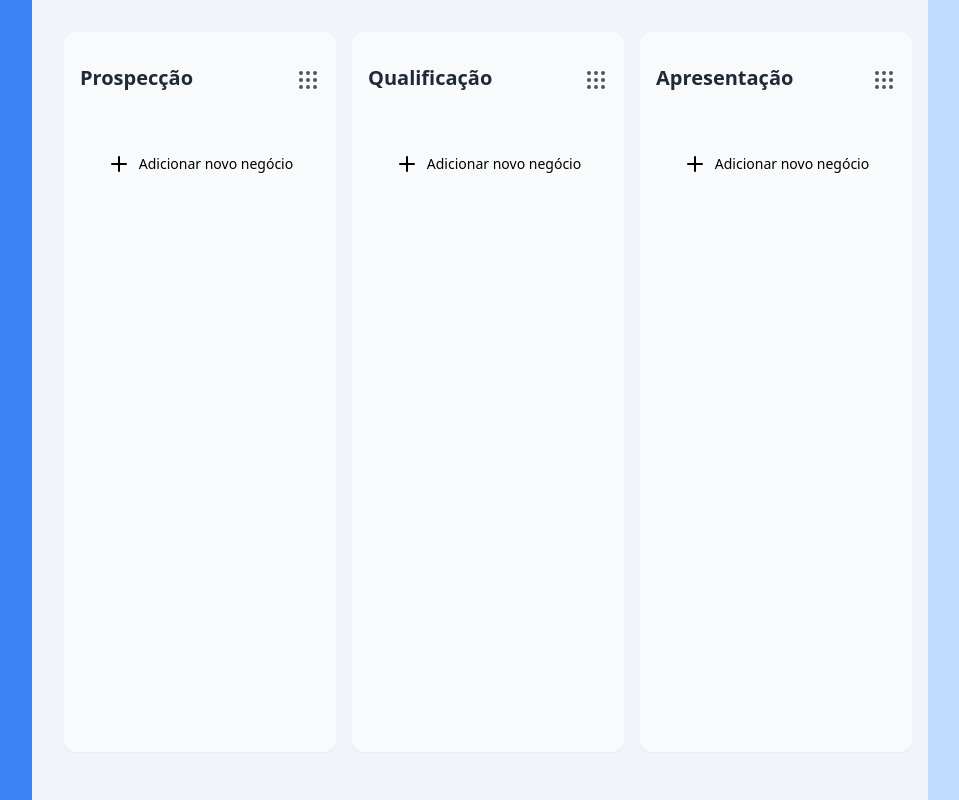
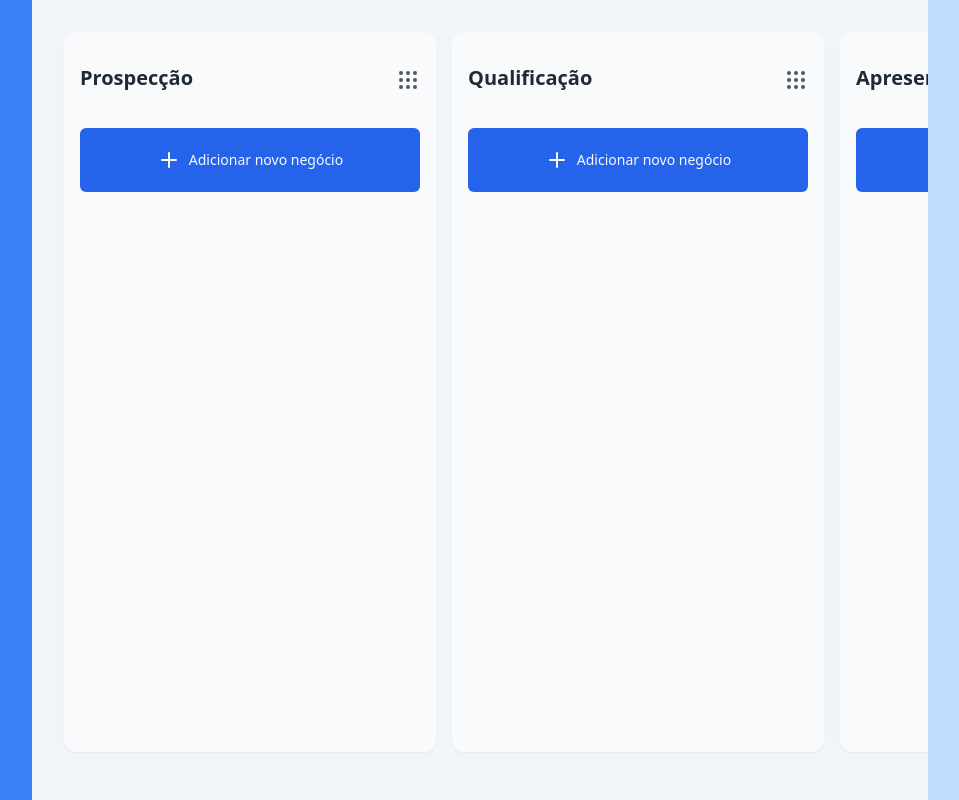
Before and after one commit to lismarreiros/crm-nextcompany, a React (Create React App) app: page /dashboard in a window 1280 px wide. Shown: the whole page, without its empty margins (160-1119 px from the left). Built offline with nearby package versions, Linux system fonts and the light colour scheme.

Commit message:
Atualizar importação do componente Button e ajustar estilos do Container

```diff
--- a/src/components/kanban/components/Container/index.tsx
+++ b/src/components/kanban/components/Container/index.tsx
@@ -3,9 +3,8 @@ import ContainerProps from './container.type';
 import { useSortable } from '@dnd-kit/sortable';
 import { CSS } from '@dnd-kit/utilities';
 import clsx from 'clsx';
-import { Button } from '../Button';
+import { Button } from '@/components/shadcn/ui/button';
 import { Grip, Plus } from 'lucide-react';
-import { ScrollArea } from '@radix-ui/react-scroll-area';
 
 const Container = ({
   id,
@@ -36,11 +35,11 @@ const Container = ({
         transform: CSS.Translate.toString(transform),
       }}
       className={clsx(
-        'h-[90vh] p-4 bg-gray-50 rounded-xl flex flex-col gap-y-4 shadow-sm',
+        'h-[90vh] p-4 bg-gray-50 rounded-xl flex flex-col gap-y-2 shadow-sm',
         isDragging && 'opacity-50',
       )}
     >
-      <div className="flex items-center justify-between w-[240px] my-4">
+      <div className="flex items-center justify-between w-[340px] my-4">
         <div className="flex flex-col gap-y-1">
           <h1 className="text-gray-800 text-xl font-semibold">{title}</h1>
           <p className="text-gray-400 text-sm">{description}</p>
@@ -52,9 +51,8 @@ const Container = ({
           <Grip color="#4b5563"/>
         </button>
       </div>
-
       {children}
-      <Button variant="ghost" onClick={onAddItem} className={clsx('hover:bg-blue-100 hover:text-blue-500')}>
+      <Button onClick={onAddItem} className="p-8">
         <div className="flex items-center gap-2">
           <Plus />
           <span>Adicionar novo negócio</span>
```
